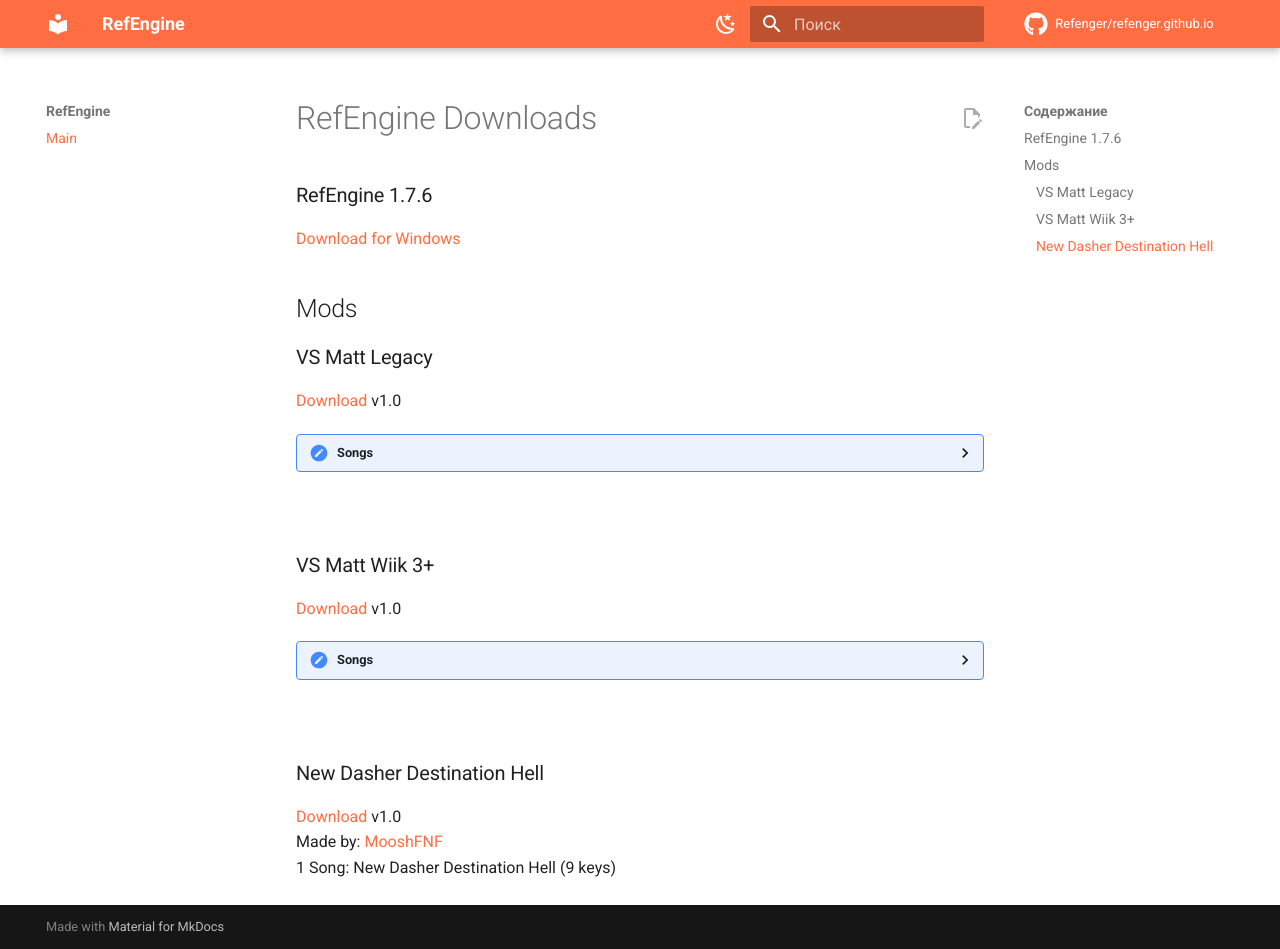
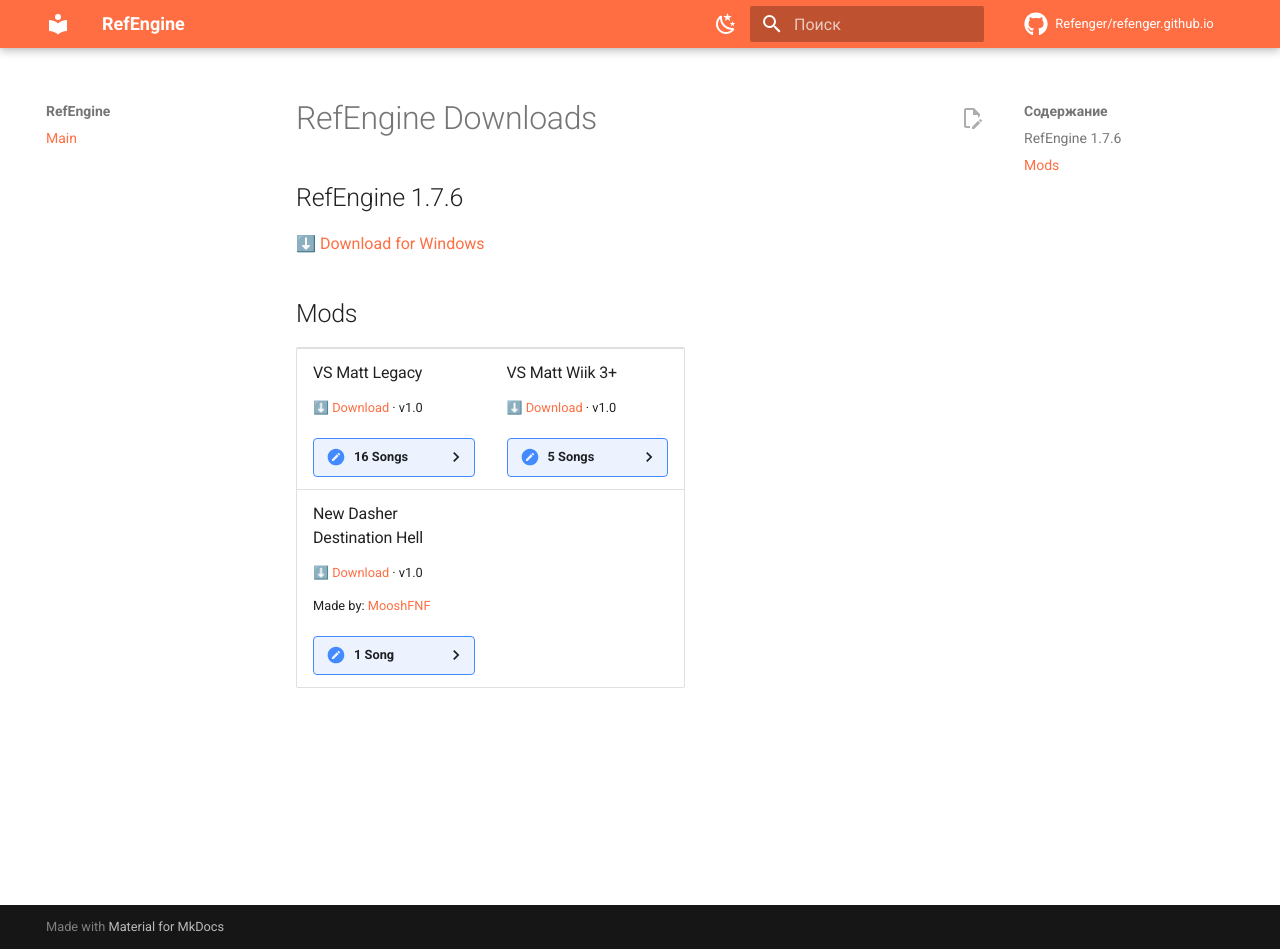
Before and after one commit to Refenger/refenger.github.io, an MkDocs documentation site: the page built from docs/index.md, in a window 1280 px wide and 949 px high. Built offline with MkDocs 1.6.1 and Material for MkDocs 9.7.7, drawn with Linux system fonts in a browser that asks for light colours; comment, search, counter and statistics services are not loaded.

Commit message:
Enhance formatting of RefEngine downloads section
Updated the RefEngine downloads section to enhance formatting and organization. Added tables for better presentation of mod details and song lists.

```diff
--- a/docs/index.md
+++ b/docs/index.md
@@ -1,46 +1,64 @@
 # RefEngine Downloads
 
-### RefEngine 1.7.6
-[Download for Windows](https://drive.google.com/file/d/1Ouu1o15x7pczfEZyf5XQRKy4Zmn8I3cr/view?usp=sharing)
+## RefEngine 1.7.6
+ [⬇️ Download for Windows](https://drive.google.com/file/d/1Ouu1o15x7pczfEZyf5XQRKy4Zmn8I3cr/view?usp=sharing)
 
 ## Mods
 
-### VS Matt Legacy
-[Download](https://drive.google.com/file/d/1OJQAL0lEUykxBSEL760NVSWMIsrSCOLq/view?usp=sharing) v1.0
-<details>
-  <summary>Songs</summary>
-  1. Legacy Light It Up<br>
-  2. Legacy Ruckus<br>
-  3. Legacy Target Practice<br>
-  4. Legacy Sporting  <br>
-  5. Legacy Boxing Match  <br>
-  6. Legacy Fisticuffs  <br>
-  7. Legacy Wind Up  <br>
-  8. Legacy Deathmatch  <br>
-  9. Legacy King Hit (OG and FeFe charts included)  <br>
-  10. Legacy TKO  <br>
-  11. Legacy En Garde <br>
-  12. Legacy Combat  <br>
-  13. Legacy Sword Fight <br>
-  14. Legacy Final Showdown  <br>
-  15. Legacy Endless Battle (modchart included) <br>
-  16. Legacy Purgatory
-</details>
-<br>
-
-### VS Matt Wiik 3+
-[Download](https://drive.google.com/file/d/1cqbANLlyRQaYl6FqsAJA4ML7EMAm5j_W/view?usp=sharing) v1.0
-<details>
-  <summary>Songs</summary>
-  1. Uppercut<br>
-  2. Fishycuffs<br>
-  3. Scribble<br>
-  4. Skirmish<br>
-  5. Incursion
-</details>
-<br>
-
-### New Dasher Destination Hell
-[Download](https://drive.google.com/file/d/1GVovF6TW7-aJUL6rqzuOEW142zJvDaDc/view?usp=drive_link) v1.0<br>
-Made by: [MooshFNF](https://www.youtube.com/@MooshFNF)<br>
-1 Song: New Dasher Destination Hell (9 keys)
+<table>
+  <tr>
+    <td valign="top" width="50%">
+      <h3>VS Matt Legacy</h3>
+      <p><a href="https://drive.google.com/file/d/1OJQAL0lEUykxBSEL760NVSWMIsrSCOLq/view?usp=sharing">⬇️ Download</a> · v1.0</p>
+      <details>
+        <summary>16 Songs</summary>
+        <ol>
+          <li>Legacy Light It Up</li>
+          <li>Legacy Ruckus</li>
+          <li>Legacy Target Practice</li>
+          <li>Legacy Sporting</li>
+          <li>Legacy Boxing Match</li>
+          <li>Legacy Fisticuffs</li>
+          <li>Legacy Wind Up</li>
+          <li>Legacy Deathmatch</li>
+          <li>Legacy King Hit (OG и FeFe charts)</li>
+          <li>Legacy TKO</li>
+          <li>Legacy En Garde</li>
+          <li>Legacy Combat</li>
+          <li>Legacy Sword Fight</li>
+          <li>Legacy Final Showdown</li>
+          <li>Legacy Endless Battle (с модчартом)</li>
+          <li>Legacy Purgatory</li>
+        </ol>
+      </details>
+    </td>
+    <td valign="top" width="50%">
+      <h3>VS Matt Wiik 3+</h3>
+      <p><a href="https://drive.google.com/file/d/1cqbANLlyRQaYl6FqsAJA4ML7EMAm5j_W/view?usp=sharing">⬇️ Download</a> · v1.0</p>
+      <details>
+        <summary>5 Songs</summary>
+        <ol>
+          <li>Uppercut</li>
+          <li>Fishycuffs</li>
+          <li>Scribble</li>
+          <li>Skirmish</li>
+          <li>Incursion</li>
+        </ol>
+      </details>
+    </td>
+  </tr>
+  <tr>
+    <td valign="top" width="50%">
+      <h3>New Dasher Destination Hell</h3>
+      <p><a href="https://drive.google.com/file/d/1GVovF6TW7-aJUL6rqzuOEW142zJvDaDc/view?usp=drive_link">⬇️ Download</a> · v1.0</p>
+      <p>Made by: <a href="https://www.youtube.com/@MooshFNF">MooshFNF</a></p>
+      <details>
+        <summary>1 Song</summary>
+        <ol>
+          <li>New Dasher Destination Hell</li>
+        </ol>
+      </details>
+    </td>
+    <td></td>
+  </tr>
+</table>
```
